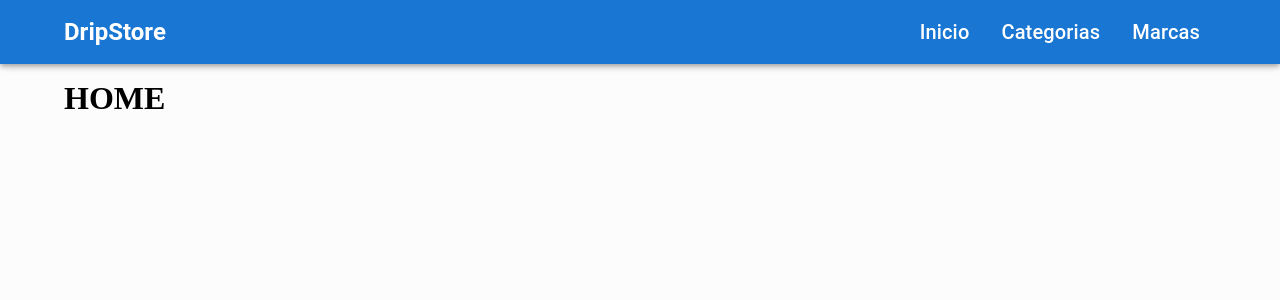
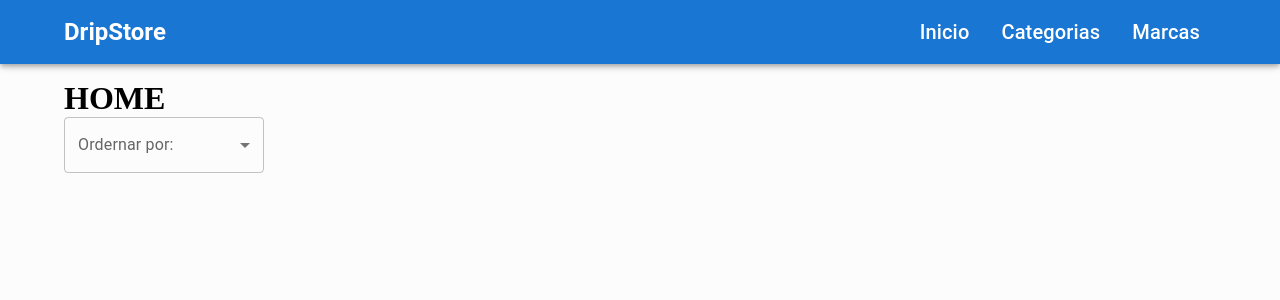
Before and after one commit to breno-dev98/drip, a React (Vite) app: page / in a window 1280 px wide. Shown: the top 300 px of the page. Built offline with nearby package versions, Linux system fonts and the light colour scheme.

Commit message:
criando componente de filtrar por Ordem

```diff
--- /dev/null
+++ b/src/components/ui/FiltroPorOrdem.jsx
@@ -0,0 +1,29 @@
+import React, { useEffect, useState } from "react";
+import Box from "@mui/material/Box";
+import InputLabel from "@mui/material/InputLabel";
+import MenuItem from "@mui/material/MenuItem";
+import FormControl from "@mui/material/FormControl";
+import Select from "@mui/material/Select";
+
+export default function FiltroPorOrdem({ items, defaultValue }) {
+  const [value, setValue] = useState(defaultValue || "");
+
+  const handleChange = (event) => {
+    setValue(event.target.value);
+  };
+
+  return (
+    <Box width="200px">
+      <FormControl fullWidth>
+        <InputLabel id="ordenar-por-label">Ordernar por:</InputLabel>
+        <Select defaultValue={defaultValue} labelId="ordenar-por-label" value={value} label="OrdenarPor" onChange={handleChange}>
+          {items?.map((item) => (
+            <MenuItem key={item.value} value={item.value}>
+              {item.nome}
+            </MenuItem>
+          ))}
+        </Select>
+      </FormControl>
+    </Box>
+  );
+}
--- a/src/pages/Categorias/index.jsx
+++ b/src/pages/Categorias/index.jsx
@@ -9,6 +9,7 @@ import FloatingButton from "../../components/ui/FloatingButton";
 import ConfirmDeleteModal from "../../components/ui/ConfirmDeleteModal";
 import InputSearch from "../../components/ui/InputSearch";
 import AlertModal from "../../components/ui/AlertModal";
+import FiltroPorOrdem from "../../components/ui/FiltroPorOrdem";
 
 const CategoriasPage = () => {
   const [busca, setBusca] = useState("");
@@ -28,6 +29,10 @@ const CategoriasPage = () => {
 
   const handleCloseModal = useCallback(() => setOpenModal(false), []);
 
+  const ordenarPor = [
+    { nome: "Ordem crescente", value: "asc" },
+    { nome: "Ordem decrescente", value: "desc" },
+  ];
   const fieldsList = [
     { label: "Nome", name: "nome", type: "text", maxLength: 255 },
     { label: "Descrição", name: "descricao", type: "text", multiline: true, rows: 3 },
@@ -44,6 +49,8 @@ const CategoriasPage = () => {
       (cat) => cat.nome.toLowerCase().includes(busca.toLocaleLowerCase()) || cat.descricao.toLowerCase().includes(busca.toLocaleLowerCase())
     );
   }, [categorias, busca]);
+
+
 
   const handleEdit = useCallback(async ({ type, item }) => {
     const categoria = await categoriaServices.getById(item.id);
@@ -106,9 +113,6 @@ const CategoriasPage = () => {
     fetchCategorias();
   }, []);
 
-  console.log('render');
-
-
   return (
     <>
       {loading ? (
@@ -117,9 +121,12 @@ const CategoriasPage = () => {
         <Container maxWidth="lg" sx={{ height: "100vh" }}>
           <Box display="flex" flexDirection="column" gap={1}>
             <InputSearch value={busca} onSearch={setBusca} />
+            <Box display="flex" justifyContent="space-between">
               <Typography variant="h4" textTransform="uppercase" textAlign="center" fontWeight="bold">
                 CATEGORIAS
               </Typography>
+              <FiltroPorOrdem defaultValue={ordenarPor[0].value} items={ordenarPor} />
+            </Box>
           </Box>
 
           <Container
--- a/src/pages/Home/index.jsx
+++ b/src/pages/Home/index.jsx
@@ -1,8 +1,15 @@
 import { Container } from "@mui/material";
+import FiltroPorOrdem from "../../components/ui/FiltroPorOrdem";
 const HomePage = () => {
     return (
       <Container maxWidth="lg">
         <h1>HOME</h1>
+        <FiltroPorOrdem
+          items={[
+            { nome: "Ordem crescente", value: "asc" },
+            { nome: "Ordem decrescente", value: "desc" },
+          ]}
+        />
       </Container>
     );
 }
```
Lines whose indentation alone changed are shown as unchanged.
